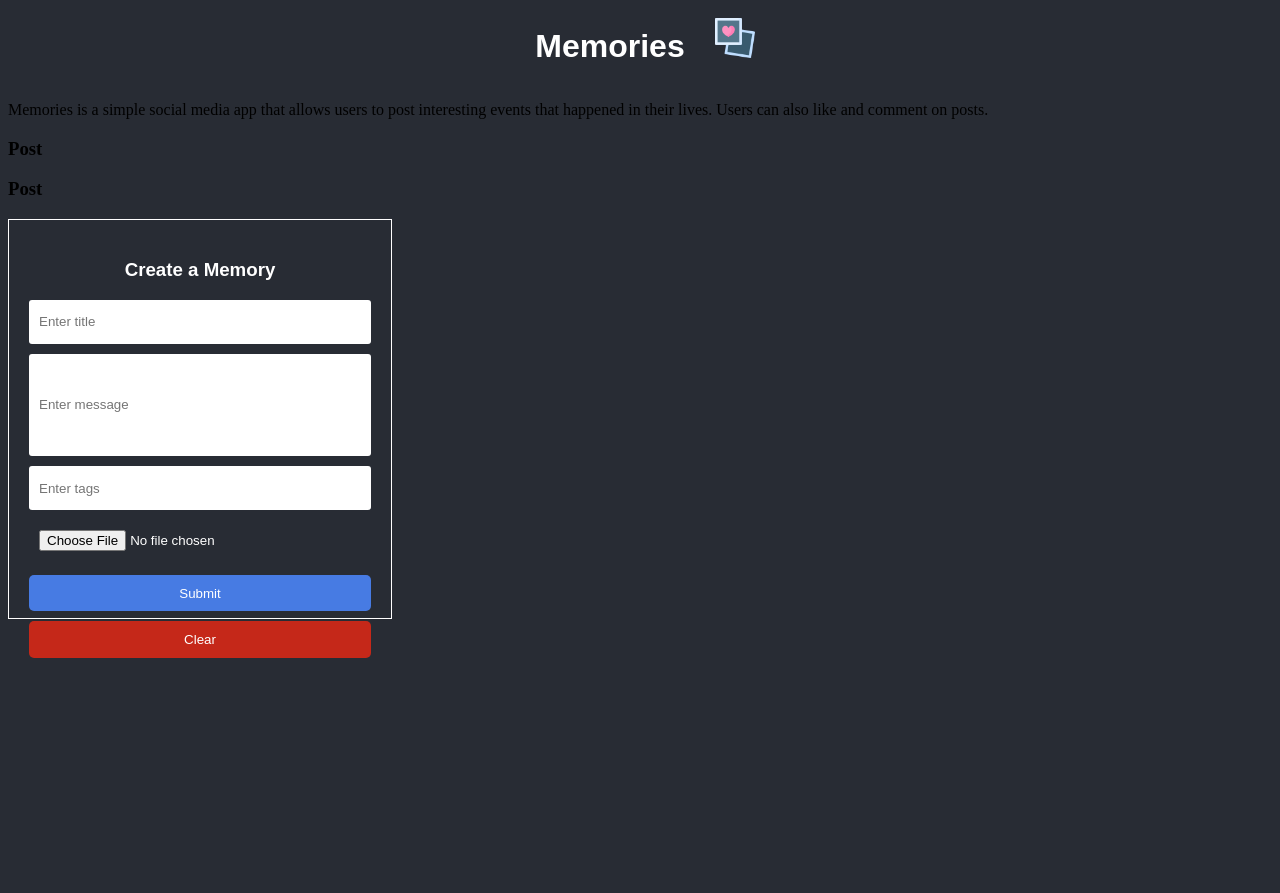
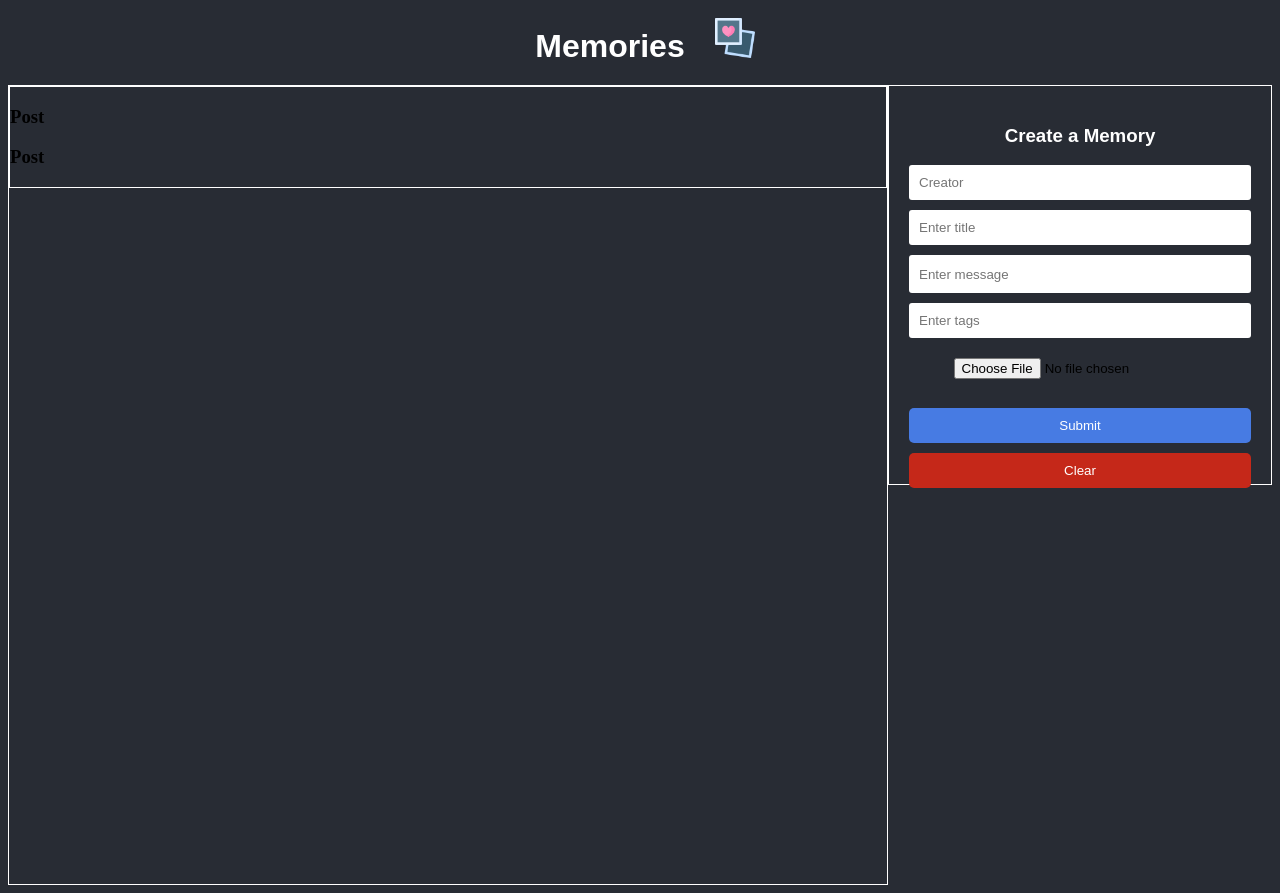
Before and after one commit to Rajdeep05-Web/Memory-App, a React (Create React App) app in the folder Client/: page / in a window 1280 px wide. Before the commit the page ends 800 px from the top, so only its background shows below. Built offline with nearby package versions, Linux system fonts and the light colour scheme; no server answers.

Commit message:
set up form component and handler function

```diff
--- a/Client/package.json
+++ b/Client/package.json
@@ -10,6 +10,7 @@
     "axios": "^1.6.7",
     "react": "^18.2.0",
     "react-dom": "^18.2.0",
+    "react-file-base64": "^1.0.3",
     "react-redux": "^9.1.0",
     "react-scripts": "5.0.1",
     "redux": "^5.0.1",
--- a/Client/src/App.css
+++ b/Client/src/App.css
@@ -20,3 +20,11 @@ body{
     margin: 10px;
     cursor: pointer;
 }
+
+.app-body{
+    display: flex;
+    flex-direction: row;
+    /* justify-content: space-between; */
+    /* align-items: center; */
+    height: 100vh;
+}
--- a/Client/src/App.js
+++ b/Client/src/App.js
@@ -30,19 +30,16 @@ const App = () => {
                    <h1 className="app-heading">Memories</h1>
                    <img src={memories} alt="Memories"></img>
                 </section>
-                <section className="body">
-                    <section className="details">
-                    <p>Memories is a simple social media app that allows users to post interesting events that happened in their lives. Users can also like and comment on posts.</p>
-                    </section>
+                <section className="app-body">
                     <section className="posts">
                       <Posts/>
                     </section>
                     <section className="form">
                       <Form/>
+                    </section>
+                </section>
 
-                    </section>
 
-                </section>
              </div>
             </div>
 
--- a/Client/src/Components/Forms/Form.jsx
+++ b/Client/src/Components/Forms/Form.jsx
@@ -1,23 +1,40 @@
 import React from "react";
+import FileBase from "react-file-base64";//importing the FileBase component
+import { useState } from "react";
 
 import "./style.css";
 
 const Form = () => {
+
+    const {postData, setPostData} = useState({
+        creator:'' , title: '', message: '', tags: '', selectedFile: ''
+    })
+
+   //event handler
+   const handleSubmit = () => {}
+   const clearHandler = () => {}
+   const submitHandler = () => {}
+
     return(
         <>
         {/* <h1>Form</h1> */}
         <div className="form-contaner">
             <h1>Create a Memory</h1>
-            <form>
+            <form onSubmit={handleSubmit}>
 
+                    <input className="creator" type="text" id="creator" name="creator" placeholder="Creator"></input>
                     <input className="title" type="text" id="title" name="title" placeholder="Enter title"></input>
 
                     <input  className="msg" type="text" id="message" name="message" placeholder="Enter message"></input>
                     <input  className="tag" type="text" id="tags" name="tags" placeholder="Enter tags"></input>
 
-                    <input type="file" className="image" name="image"></input>
-                <button type="submit" className="submit-btn"> Submit</button>
-                <button type="clear" className="clear-btn">Clear</button>
+                    <div className="file">
+                    <FileBase>
+                        type="file" mulitple={false} onDone={({base64}) => setPostData({...postData, selectedFile: base64})}
+                    </FileBase>
+                    </div>
+                <button type="submit" className="submit-btn" onClick={submitHandler}> Submit</button>
+                <button type="clear" className="clear-btn" onClick={clearHandler}>Clear</button>
             </form>
         </div>
         </>
--- a/Client/src/Components/Forms/style.css
+++ b/Client/src/Components/Forms/style.css
@@ -17,6 +17,7 @@
 .form-contaner > h1{
     color: white;
     font-family: 'Arial', sans-serif;
+    height: 10%;
 }
 
 .form-contaner > form{
@@ -26,7 +27,7 @@
     justify-content: space-around;
     align-items: center;
     width: 100%;
-    height: 100%;
+    height: 90%;
 }
 
 /* input */
@@ -38,15 +39,9 @@
     border-radius: 3px;
     border: none;
 }
-.form-contaner > form .title{
 
-    cursor: pointer;
-
-}
 .form-contaner > form .msg{
-    height: 120px;
-    cursor: pointer;
-
+    height: 100px;
 }
 
 
--- a/Client/src/Components/Posts/Posts.jsx
+++ b/Client/src/Components/Posts/Posts.jsx
@@ -1,7 +1,7 @@
 import React from "react";
 import { useSelector } from "react-redux"; //useSelector is a hook that allows you to extract data from the Redux store state, using a selector function.
 
-//import "./Posts.css";//importing the css file
+import "./style.css";//importing the css file
 
 //components
 import Post from "./Post/Post";//importing the Post component
@@ -14,9 +14,11 @@ import Post from "./Post/Post";//importing the Post component
 
     return(
         <>
+        <div className="posts">
         <Post/>
         <Post/>
         {/* <h1>Posts</h1> */}
+        </div>
         </>
     )
 }
--- /dev/null
+++ b/Client/src/Components/Posts/style.css
@@ -0,0 +1,4 @@
+.posts{
+    border: 1px solid white;
+    flex: 1;
+}
```
Also changed, not shown: Client/src/Components/Posts/style.js (deleted), 1 other file (tests, documents, lock files or other folders).
